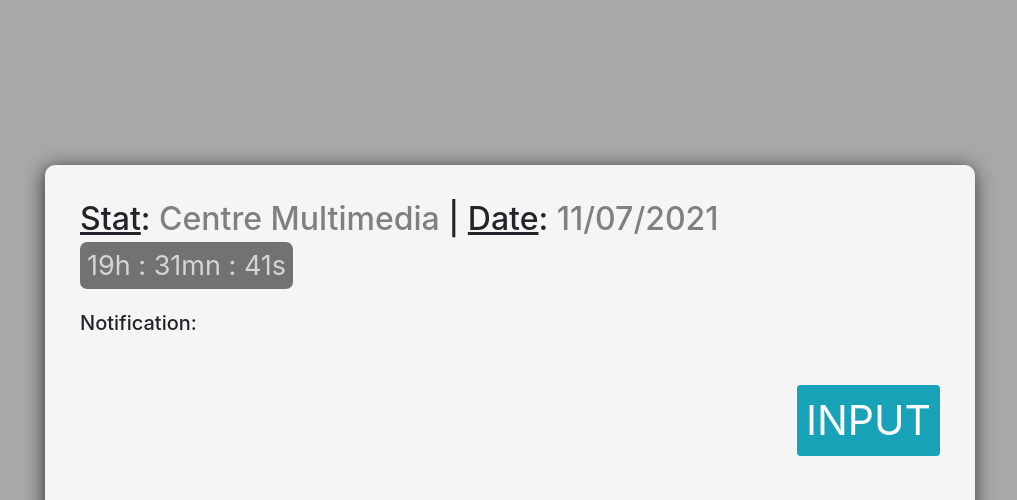
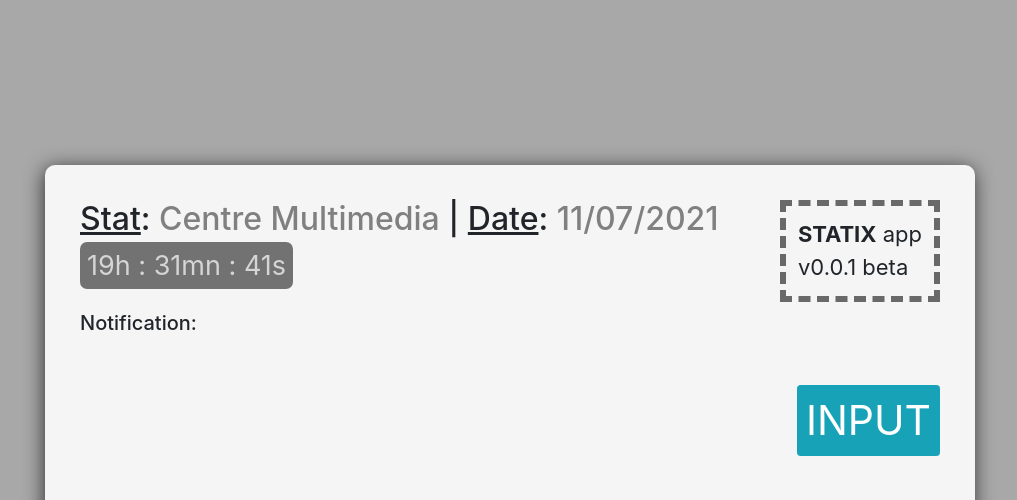
Before and after one commit to RajaRakoto/statix, a PHP site: page / in a window 1280 px wide. Shown: the part 174-674 px from the top of the page, without its empty margins (130-1147 px from the left). Run offline with PHP 8.4, Linux system fonts and the light colour scheme; data that the repository does not hold is empty; some libraries are stand-ins or nearby versions.

Commit message:
[html+css]: tatix version

```diff
--- a/css/style.css
+++ b/css/style.css
@@ -10,6 +10,10 @@
 #statix-text {
   color: royalblue;
   font-weight: bolder;
+}
+
+main #statix-version{
+  float: right;
 }
 
 tbody tr td {
--- a/index.php
+++ b/index.php
@@ -159,10 +159,29 @@
   <!-- MAIN -->
   <main>
     <div class="container-sm" style="background-color:rgb(245, 245, 245)">
+
+        <div id="statix-version" style="
+          float:right; font-size:22px; border:dashed 6px #696969;
+          -moz-border-radius-topleft: -4px;
+          -moz-border-radius-topright:0px;
+          -moz-border-radius-bottomleft:0px;
+          -moz-border-radius-bottomright:0px;
+          -webkit-border-top-left-radius:-4px;
+          -webkit-border-top-right-radius:0px;
+          -webkit-border-bottom-left-radius:0px;
+          -webkit-border-bottom-right-radius:0px;
+          border-top-left-radius:-4px;
+          border-top-right-radius:0px;
+          border-bottom-left-radius:0px;
+          border-bottom-right-radius:0px;
+          padding:12px
+        "><strong>STATIX</strong> app<br> v0.0.1 beta</div>
+
         <!-- DATE -->
         <h2><u>Stat</u>: <span style="color:gray">Centre Multimedia</span> | <u>Date</u>: <span style="color:gray"><?php echo date("d/m/Y"); ?></span></h2>
 
         <span id='horloge' style="background-color:#1C1C1C;color:silver;font-size:27px;border-radius:7px;opacity:0.6;padding:7px"></span>
+
 
         <br><br>
 
@@ -323,7 +342,7 @@
 
   <!-- GRAPH BUTTON -->
   <div align="center">
-    <button class = "btn btn-primary btn-sm" style="padding:11px;-moz-box-shadow:inset 1px 2px 20px #5e5e5e; -webkit-box-shadow:inset 1px 2px 20px #5e5e5e; box-shadow:inset 1px 2px 20px #5e5e5e;"><a href = "graph.php" style="text-decoration: none; color: #fff; font-size: 75px"><i class="fas fa-chart-bar"></i> GRAPH </a></button>
+    <button class = "btn btn-primary btn-sm" style="padding:11px;-moz-box-shadow:inset 1px 2px 20px #5e5e5e; -webkit-box-shadow:inset 1px 2px 20px #5e5e5e; box-shadow:inset 1px 2px 20px #5e5e5e;"><a href = "./chart/graph.php" style="text-decoration: none; color: #fff; font-size: 75px"><i class="fas fa-chart-bar"></i> GRAPH </a></button>
   </div>
 
     <br>
```
